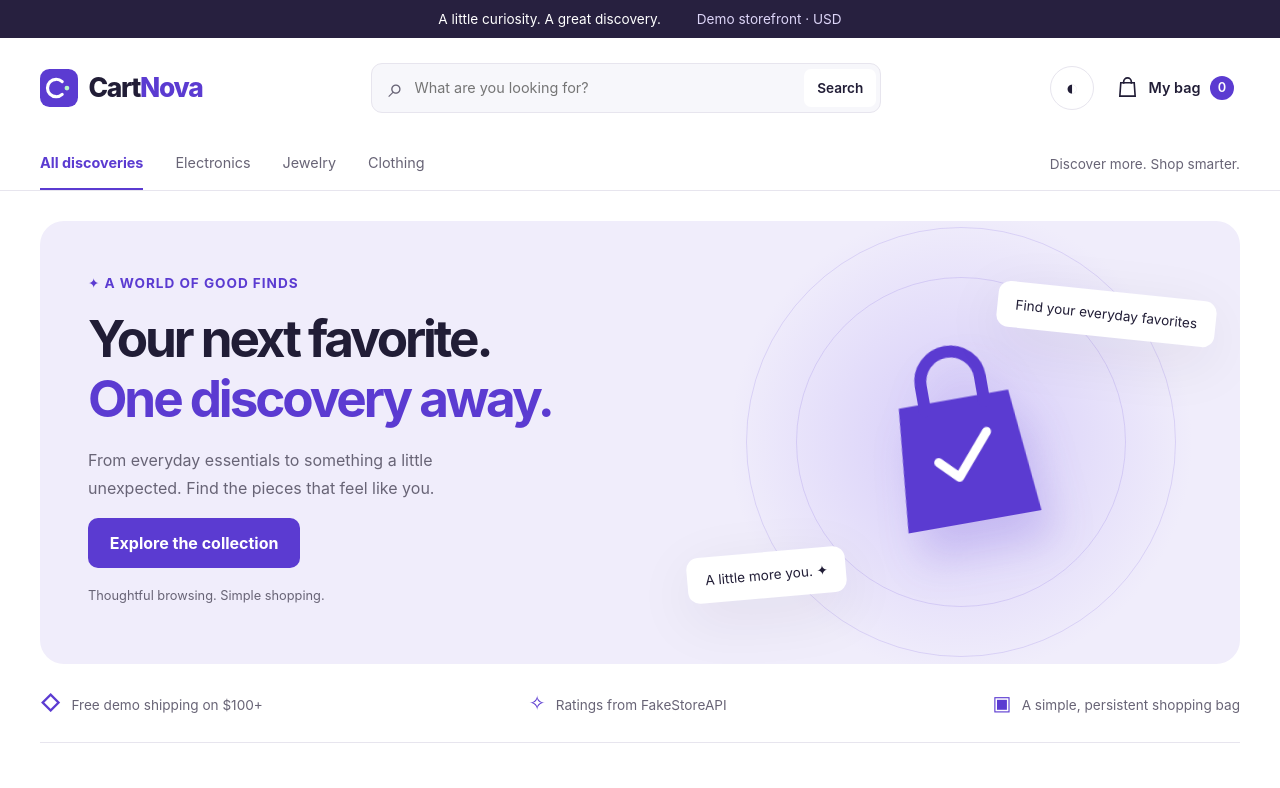
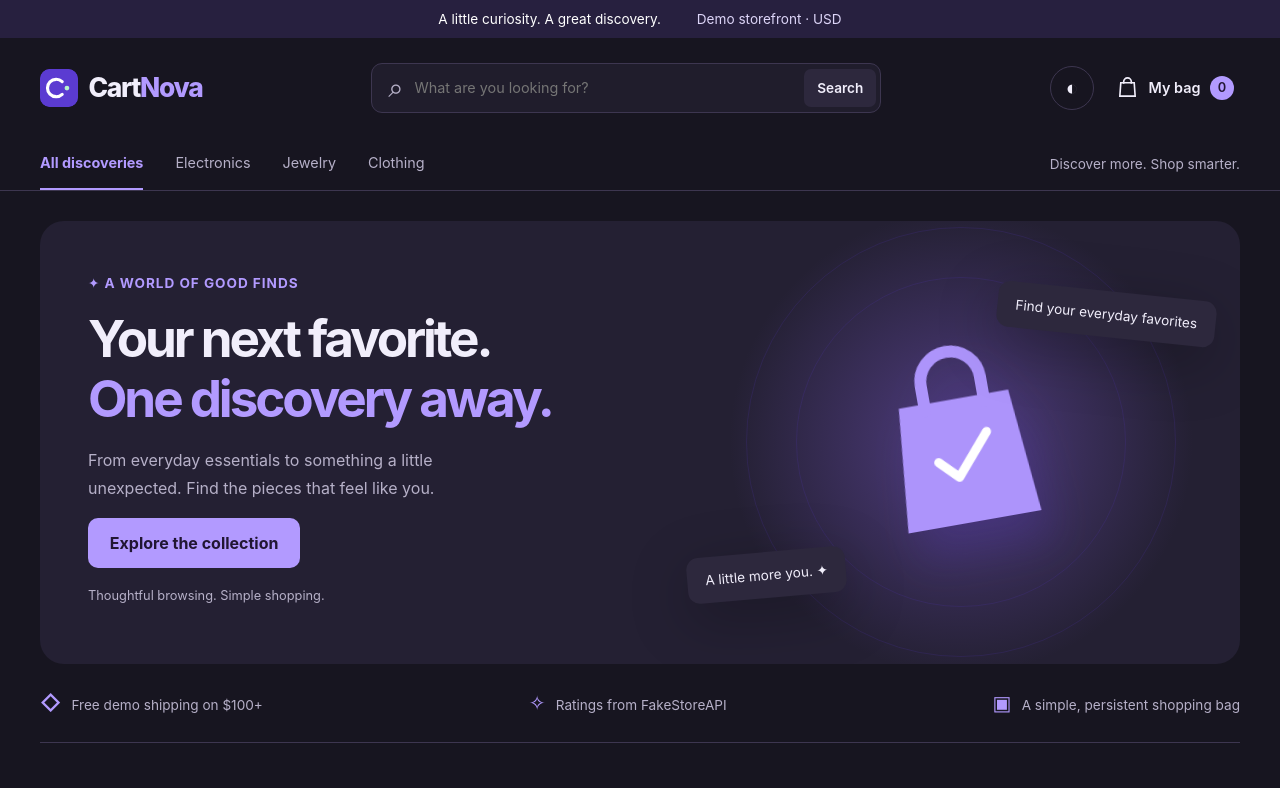
Before and after one commit to gloria-mbilinyi/cartnova-datheon, a website: page index.html in a window 1280 px wide. Both pictures are taken after a click on the button "Switch to dark theme". Shown: the top 788 px of the page. Drawn offline with Linux system fonts and the light colour scheme; no server answers.

Commit message:
feat: add persistent light and dark themes

```diff
--- a/css/styles.css
+++ b/css/styles.css
@@ -5,6 +5,7 @@
 @import url('./dialogs.css');
 @import url('./cart.css');
 @import url('./checkout.css');
+@import url('./theme.css');
 * { box-sizing:border-box; }
 html { scroll-behavior:smooth; scroll-padding-top:1rem; }
 body { margin:0; background:var(--bg); color:var(--ink); line-height:1.5; }
--- /dev/null
+++ b/css/theme.css
@@ -0,0 +1,7 @@
+:root[data-theme=dark] { color-scheme:dark; --bg:#171520; --surface:#201d2c; --raised:#2d283d; --ink:#f1eefb; --muted:#b6b0c8; --line:#3d3650; --accent:#b29aff; --accent-hover:#c6b3ff; --tint:#32284d; --hero:#242033; --success:#8bd8ad; --danger:#ff9db1; --shadow:0 16px 60px #0004; }
+[data-theme=dark] .primary,[data-theme=dark] .filter-chips button[aria-pressed=true],[data-theme=dark] .cart-count { color:#211633; }
+[data-theme=dark] .hero-art { background:radial-gradient(circle,#4f3c7f 0,transparent 65%); }
+[data-theme=dark] .hero-bag { color:#ad94fb; }
+[data-theme=dark] .brand img { background:#5b3bd1; border-radius:10px; }
+[data-theme=dark] .product-badge { background:#ece5ff; color:#5133b6; }
+@media(prefers-contrast:more) { :root { --muted:#454052; --line:#7c758a; } :root[data-theme=dark] { --muted:#d6cfdf; --line:#a49ab5; } }
--- a/js/app.js
+++ b/js/app.js
@@ -6,6 +6,7 @@ import { renderCart } from './cart-view.js';
 import { renderCheckout, clearCheckoutForm } from './checkout-view.js';
 import { validateCheckout, createDemoOrder } from './checkout.js';
 import { money } from './utils.js';
+import { initTheme } from './theme.js';
 import { loadCart, saveCart, reconcileCart, parseCart, CART_KEY } from './cart-storage.js';
 import { showProductDetails } from './details.js';
 import { createStore, visibleProducts } from './state.js';
@@ -15,6 +16,7 @@ const store = createStore({ cart: savedCart.items, storageWarning: savedCart.war
 document.querySelector('#cart-count').textContent = cartCount(savedCart.items);
 let activeRequest;
 initDialogs();
+initTheme();
 const cartHandlers = {
   onCheckout: () => {
     clearCheckoutForm();
--- /dev/null
+++ b/js/theme.js
@@ -0,0 +1,23 @@
+export const THEME_KEY = 'cartnova.theme.v1';
+export function readTheme(getStorage = () => globalThis.localStorage, prefersDark = false) {
+  try {
+    const saved = getStorage().getItem(THEME_KEY);
+    return saved === 'dark' || saved === 'light' ? saved : prefersDark ? 'dark' : 'light';
+  } catch { return prefersDark ? 'dark' : 'light'; }
+}
+export function initTheme() {
+  const control = document.querySelector('#theme-toggle');
+  const preference = matchMedia('(prefers-color-scheme: dark)');
+  let theme = readTheme(undefined, preference.matches);
+  function apply() {
+    document.documentElement.dataset.theme = theme;
+    control.setAttribute('aria-pressed', String(theme === 'dark'));
+    control.setAttribute('aria-label', `Switch to ${theme === 'dark' ? 'light' : 'dark'} theme`);
+  }
+  apply();
+  control.addEventListener('click', () => {
+    theme = theme === 'light' ? 'dark' : 'light';
+    apply();
+    try { localStorage.setItem(THEME_KEY, theme); } catch { /* The preference still works for this tab. */ }
+  });
+}
```
Also changed, not shown: tests/theme.test.js (added, +8 -0 lines).
